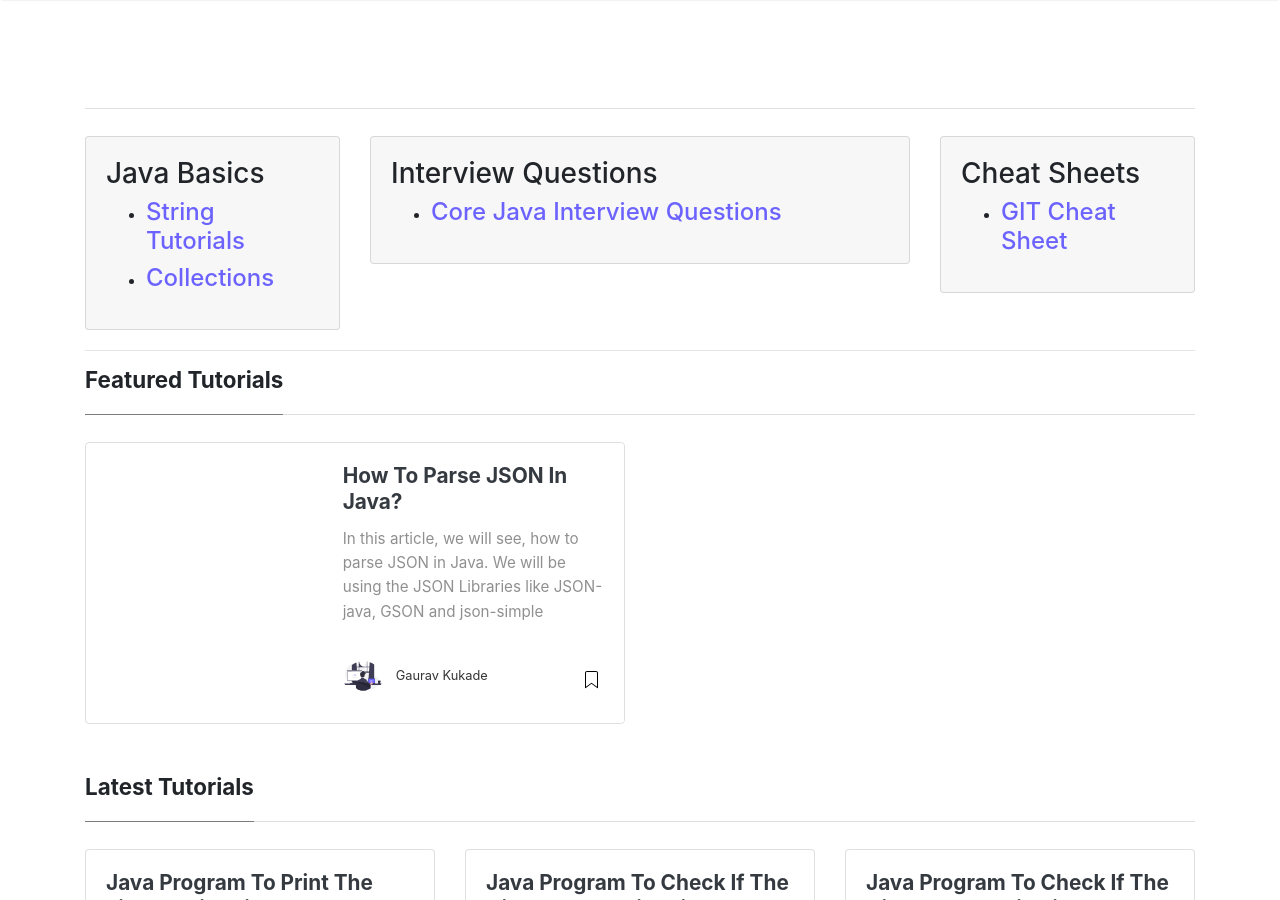
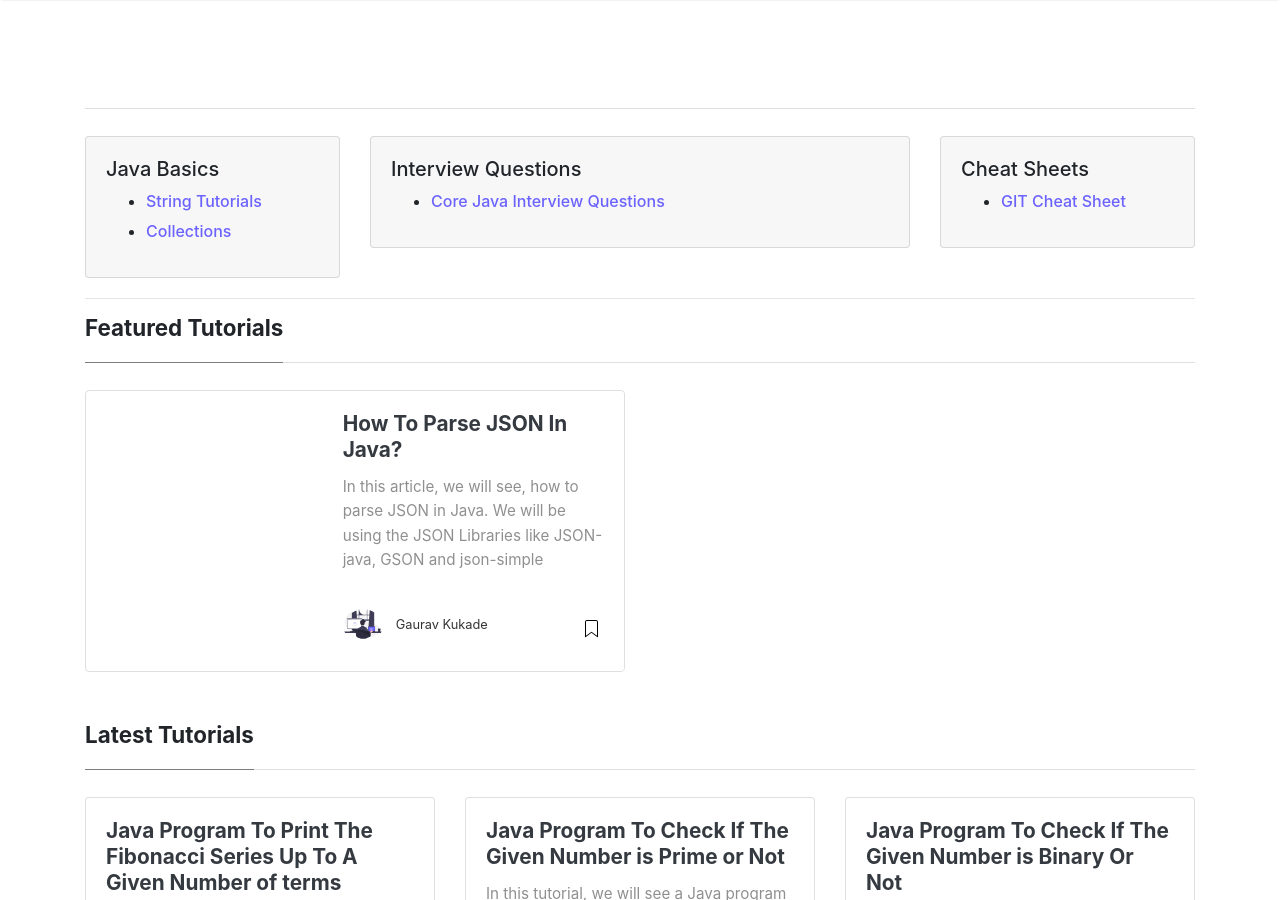
Before and after one commit to coderolls/coderolls-blog, a Jekyll site: the page built from index.html, in a window 1280 px wide and 900 px high. Built offline with Jekyll 4.4.1, drawn with Linux system fonts in a browser that asks for light colours; nearby versions of some CDN libraries; the list of posts is cut into pages by our own code.

```diff
--- a/index.html
+++ b/index.html
@@ -16,10 +16,10 @@ title: Home
 		<div class=col-sm-3>
 			<div class="card" style="background-color: #f7f7f7">
 				<div class="card-body">
-					<h3>Java Basics</h3>
+					<h5>Java Basics</h5>
 					<ul>
-						<li><h4><a href="/string-tutorials/">String Tutorials</a></h4></li>
-						<li><h4><a href="/collections-tutorial/">Collections</a></h4></li>
+						<li><h6><a href="/string-tutorials/">String Tutorials</a></h6></li>
+						<li><h6><a href="/collections-tutorial/">Collections</a></h6></li>
 					</ul>
 				</div>
 
@@ -29,9 +29,9 @@ title: Home
 		<div class=col-sm-6>
 			<div class="card" style="background-color: #f7f7f7">
 				<div class="card-body">
-					<h3>Interview Questions</h3>
+					<h5>Interview Questions</h5>
 					<ul>
-						<li><h4><a href="/core-java-interview-questions/">Core Java Interview Questions</a></h4></li>
+						<li><h6><a href="/core-java-interview-questions/">Core Java Interview Questions</a></h6></li>
 					</ul>
 				</div>
 			</div>
@@ -39,9 +39,9 @@ title: Home
 		<div class=col-sm-3>
 			<div class="card" style="background-color: #f7f7f7">
 				<div class="card-body">
-					<h3>Cheat Sheets</h3>
+					<h5>Cheat Sheets</h5>
 					<ul>
-						<li><h4><a href="/git-cheat-sheet/">GIT Cheat Sheet</a></h4></li>
+						<li><h6><a href="/git-cheat-sheet/">GIT Cheat Sheet</a></h6></li>
 					</ul>
 				</div>
 			</div>
```
